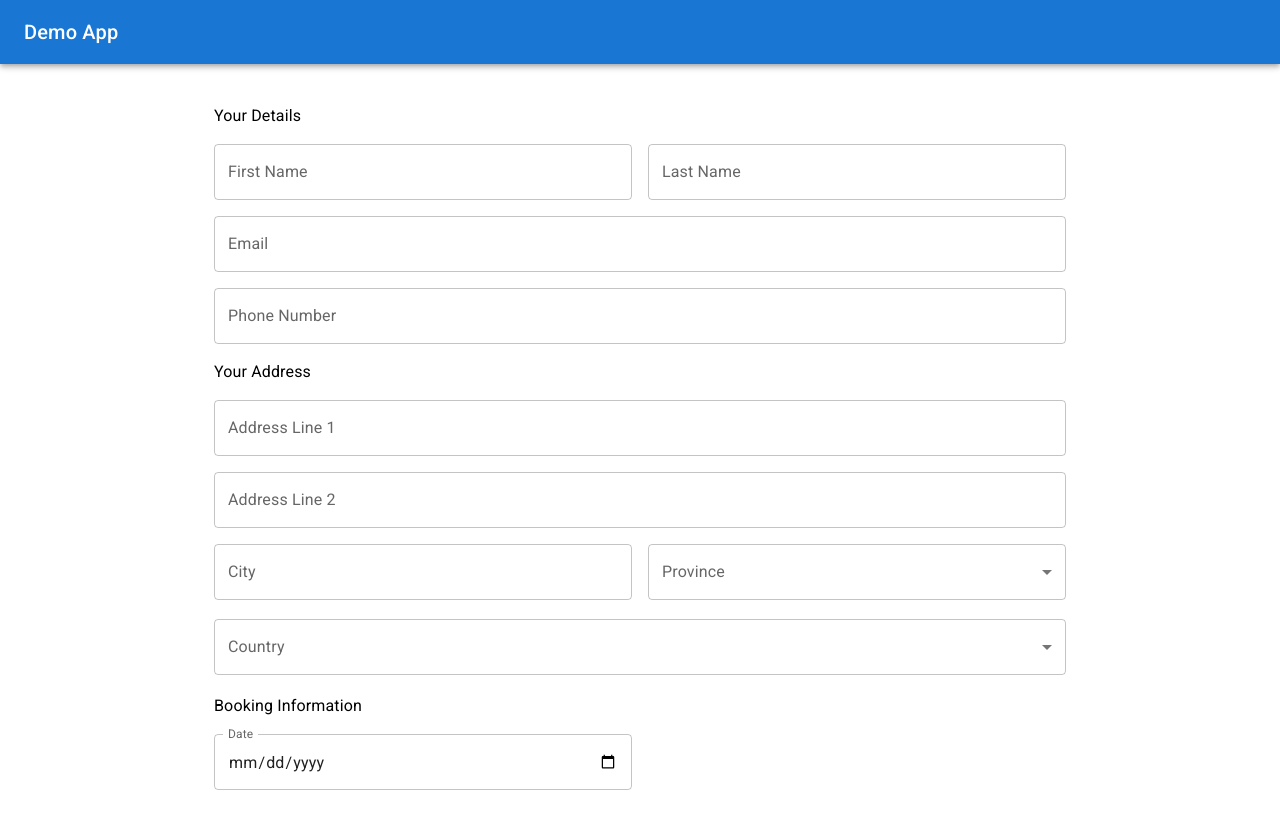
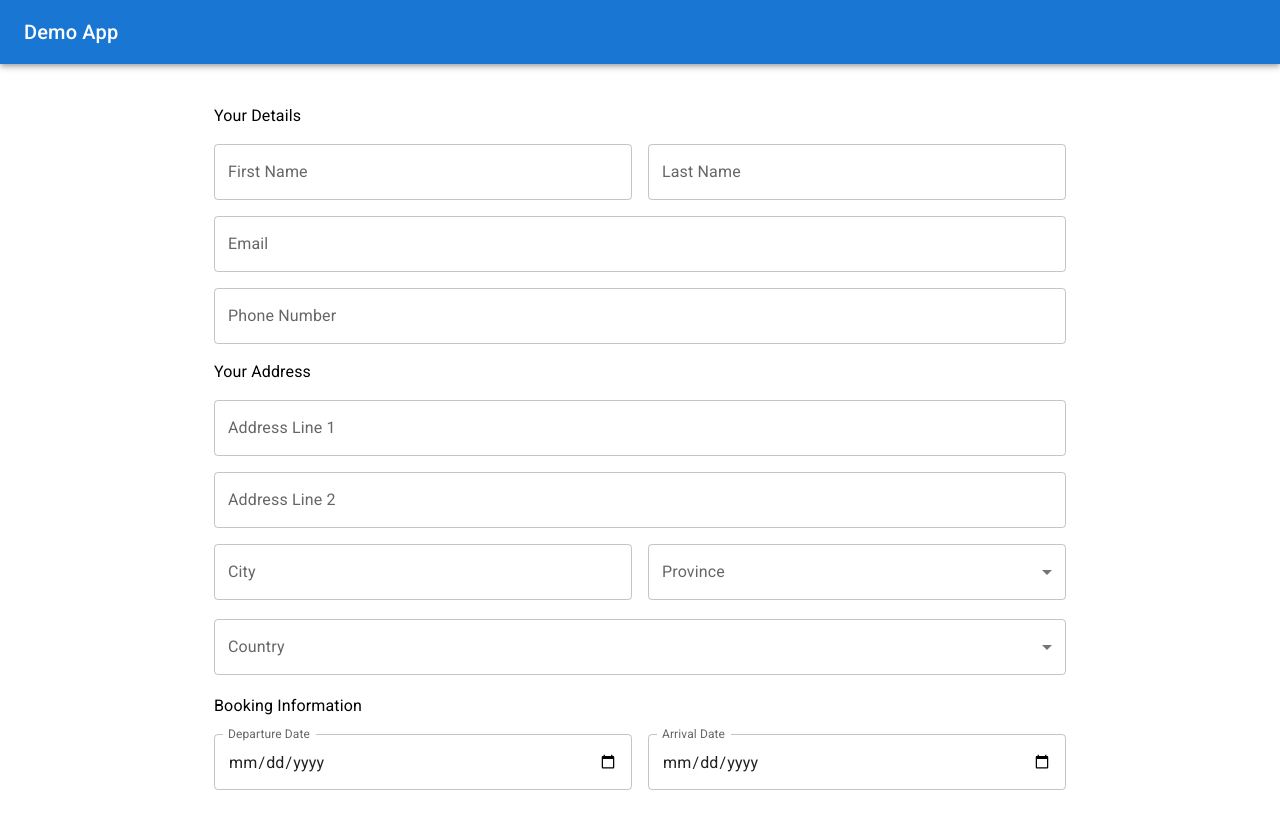
Before and after one commit to CJM1994/mui-formik, a React (Create React App) app: page / in a window 1280 px wide. Shown: the top 828 px of the page. Built offline with nearby package versions, Linux system fonts and the light colour scheme.

Commit message:
improve date validation to ensure arrival date after departure date

```diff
--- a/src/App.tsx
+++ b/src/App.tsx
@@ -32,7 +32,8 @@ const INITIAL_FORM_STATE = {
   city: "",
   province: "",
   country: "",
-  date: new Date(),
+  departureDate: new Date(),
+  arrivalDate: new Date(),
 };
 
 const phoneRegExp =
@@ -62,8 +63,17 @@ const VALIDATION_SCHEMA = Yup.object().shape({
   city: Yup.string().required("Required"),
   province: Yup.string().required("Required"),
   country: Yup.string().required("Required"),
-  date: Yup.date()
+  departureDate: Yup.date()
     .min(new Date(), "Please select a date in the future")
+    .required("Required"),
+  arrivalDate: Yup.date()
+    .min(new Date(), "Please select a date in the future")
+    .when(
+      "departureDate",
+      (departureDate, schema) =>
+        departureDate &&
+        schema.min(departureDate, "Arrival Date must be after Departure Date")
+    )
     .required("Required"),
 });
 
@@ -153,7 +163,13 @@ const App = () => {
                     <Typography>Booking Information</Typography>
                   </Grid>
                   <Grid item xs={6}>
-                    <DateTimePicker name="date" />
+                    <DateTimePicker
+                      name="departureDate"
+                      label="Departure Date"
+                    />
+                  </Grid>
+                  <Grid item xs={6}>
+                    <DateTimePicker name="arrivalDate" label="Arrival Date" />
                   </Grid>
                 </Grid>
               </Form>
--- a/src/components/FormsUI/DateTimePicker/index.tsx
+++ b/src/components/FormsUI/DateTimePicker/index.tsx
@@ -3,9 +3,10 @@ import { useField } from "formik";
 
 interface Props {
   name: string;
+  label: string;
 }
 
-const DateTimePicker = ({ name, ...props }: Props): JSX.Element => {
+const DateTimePicker = ({ name, label, ...props }: Props): JSX.Element => {
   const [field, meta, helpers] = useField(name);
 
   const MuiConfig: TextFieldProps = {
@@ -23,7 +24,7 @@ const DateTimePicker = ({ name, ...props }: Props): JSX.Element => {
 
   return (
     <>
-      <TextField label="Date" {...MuiConfig} {...field} error={isError} />
+      <TextField label={label} {...MuiConfig} {...field} error={isError} />
       <FormHelperText>{errorText}</FormHelperText>
     </>
   );
```
